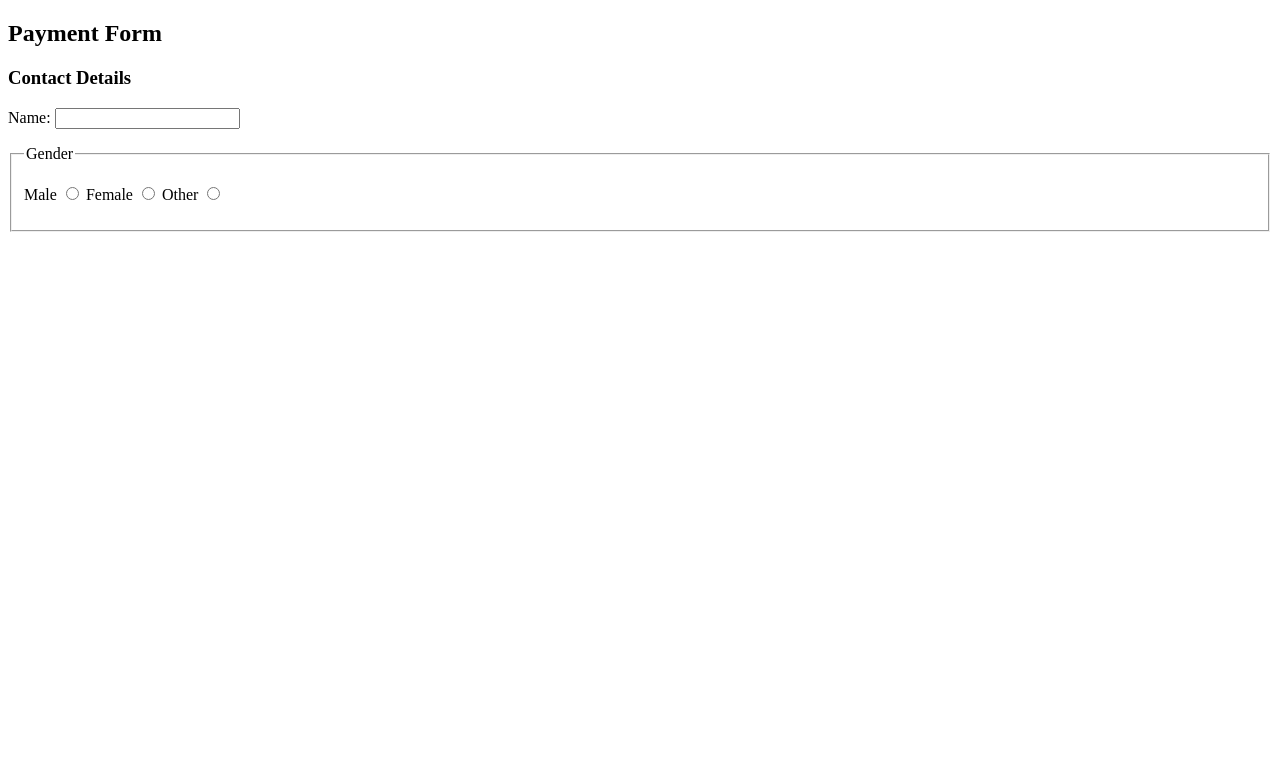
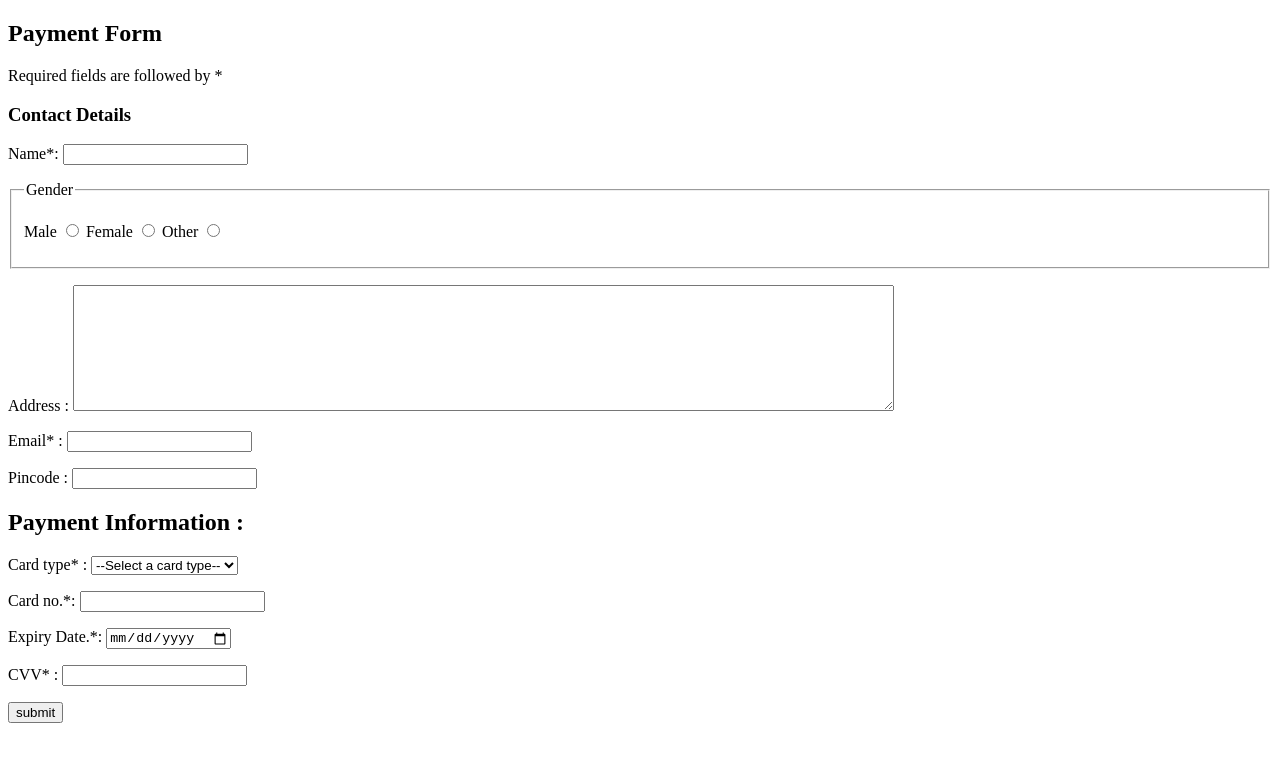
Before and after one commit to sumit-repositories/Web_Classes, a plain HTML site: page form.html in a window 1280 px wide. Drawn offline with Linux system fonts and the light colour scheme.

Commit message:
completed making form

```diff
--- a/form.html
+++ b/form.html
@@ -8,19 +8,35 @@
 <body>
     <form action="">
         <h2>Payment Form</h2>
+        <p>Required fields are followed by *</p>
         <h3>Contact Details</h3>
 
-        <p>Name: <input type="text" name="name"></p>
+        <p>Name*: <input type="text" name="name" required></p>
 
         <fieldset>
             <legend>Gender</legend>
             <p>
-                Male <input type="radio" name="gender" id="gender">
-                Female <input type="radio" name="gender" id="gender">
-                Other <input type="radio" name="gender" id="gender">
+                Male <input type="radio" name="gender" id="male">
+                Female <input type="radio" name="gender" id="female">
+                Other <input type="radio" name="gender" id="other">
             </p>
         </fieldset>
-
+        <p>Address : <textarea name="adddress" id="addresss" rows="8" cols="100"></textarea></p>
+        <p>Email* : <input type="email" name="email" id="email" required></p>
+        <p>Pincode : <input type="number" name="Pincode" id="Pincode"></p>
+        <h2>Payment Information : </h2>
+        <p>Card type* :
+            <select name="card_type" id="card_type" required>
+                <option value="">--Select a card type--</option>
+                <option value="MasterCard">MasterCard</option>
+                <option value="Rypay">Rupay</option>
+                <option value="Visa">Visa</option>
+            </select>
+        </p>
+        <p>Card no.*: <input type="number" name="card_number" id="card_number" required></p>
+        <p>Expiry Date.*: <input type="date" name="expiry_date" id="expiry_date" required></p>
+        <p>CVV* : <input type="password" name="CVV" id="CVV" required></p>
+        <p><input type="submit" value="submit" required></p>
     </form>
 </body>
 </html>
```
